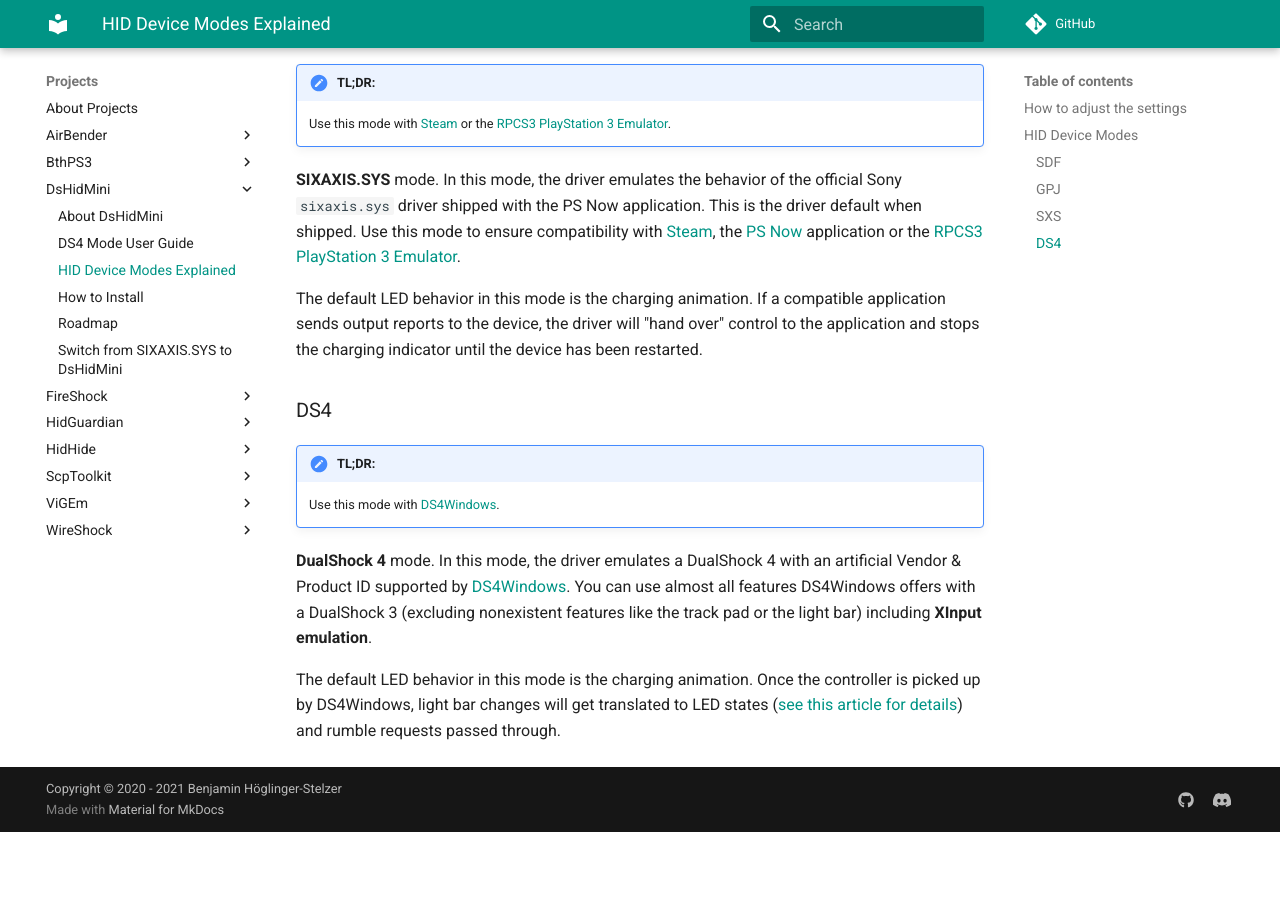
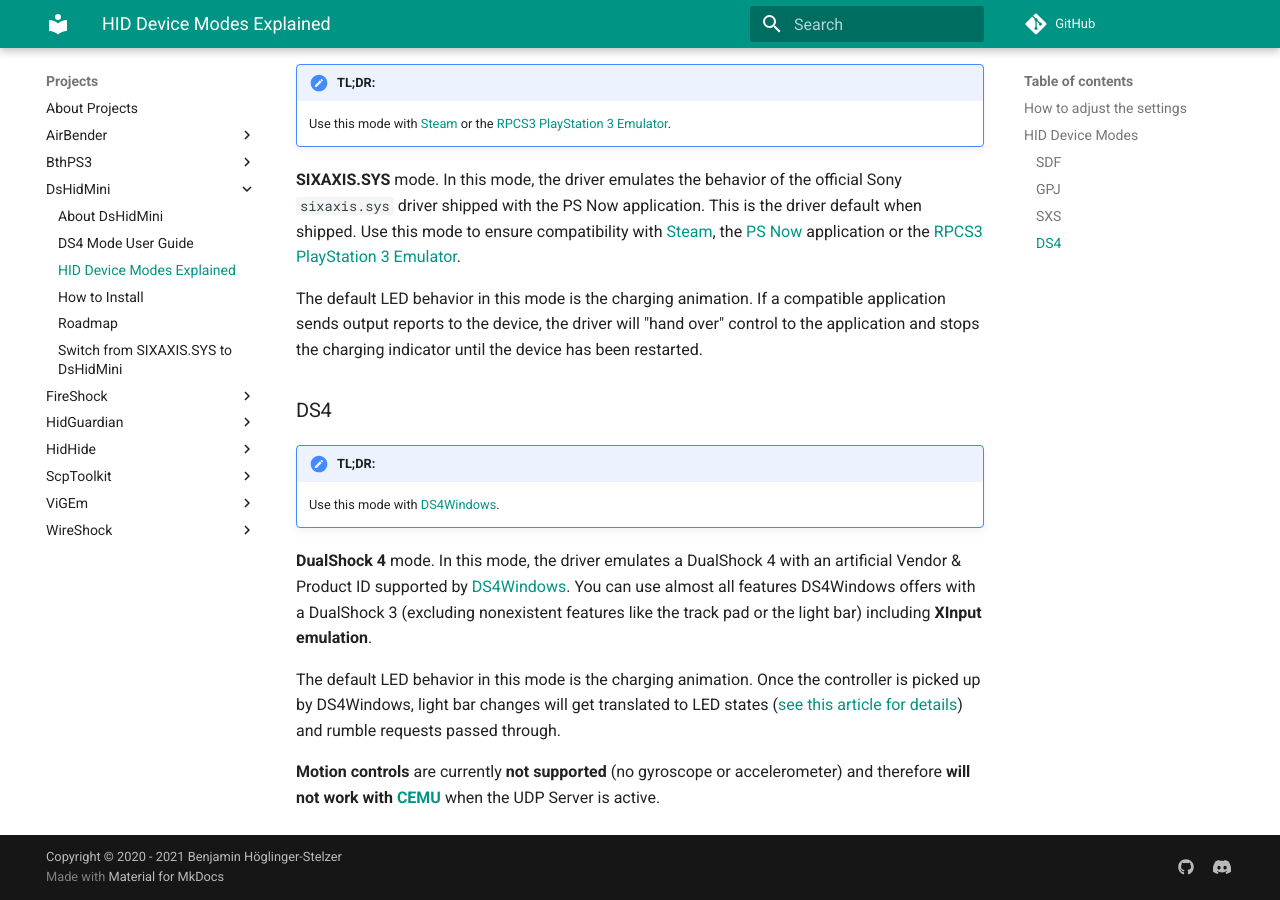
Before and after one commit to nefarius/ViGEm.github.io, an MkDocs documentation site: the page built from docs/projects/DsHidMini/HID-Device-Modes-Explained.md, in a window 1280 px wide and 900 px high, scrolled down 1580 px. Built offline with MkDocs 1.6.1 and Material for MkDocs 9.7.7, drawn with Linux system fonts in a browser that asks for light colours; comment, search, counter and statistics services are not loaded; before the commit the page ends 2412 px from its top, so only the background shows below that.

Commit message:
Added DS4 motion controls disclaimer

```diff
--- a/docs/projects/DsHidMini/HID-Device-Modes-Explained.md
+++ b/docs/projects/DsHidMini/HID-Device-Modes-Explained.md
@@ -49,3 +49,5 @@
 **DualShock 4** mode. In this mode, the driver emulates a DualShock 4 with an artificial Vendor & Product ID supported by [DS4Windows](https://github.com/Ryochan7/DS4Windows/). You can use almost all features DS4Windows offers with a DualShock 3 (excluding nonexistent features like the track pad or the light bar) including **XInput emulation**.
 
 The default LED behavior in this mode is the charging animation. Once the controller is picked up by DS4Windows, light bar changes will get translated to LED states ([see this article for details](./DS4-Mode-User-Guide)) and rumble requests passed through.
+
+**Motion controls** are currently **not supported** (no gyroscope or accelerometer) and therefore **will not work with [CEMU](https://cemu.info/)** when the UDP Server is active.
```
